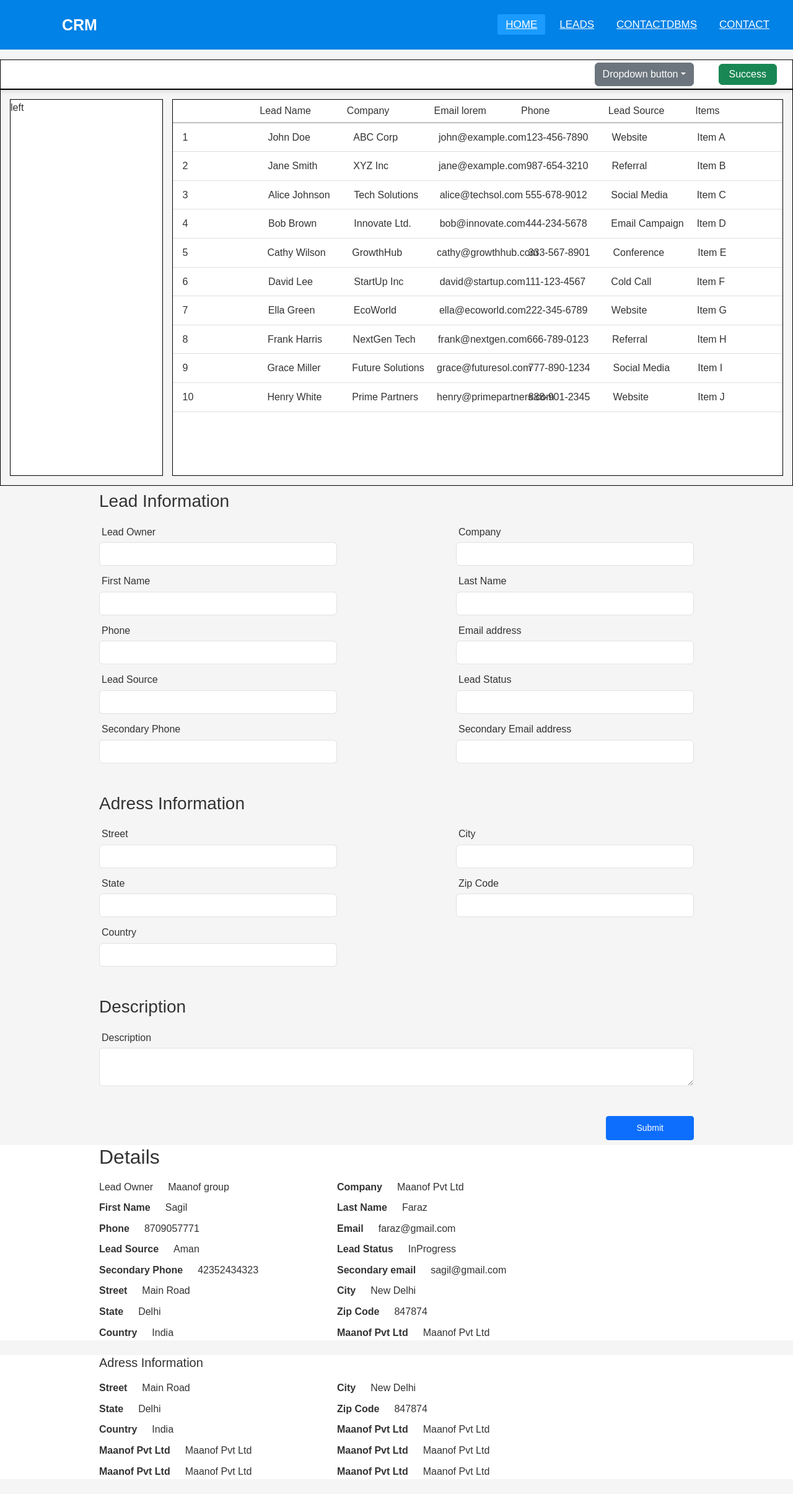
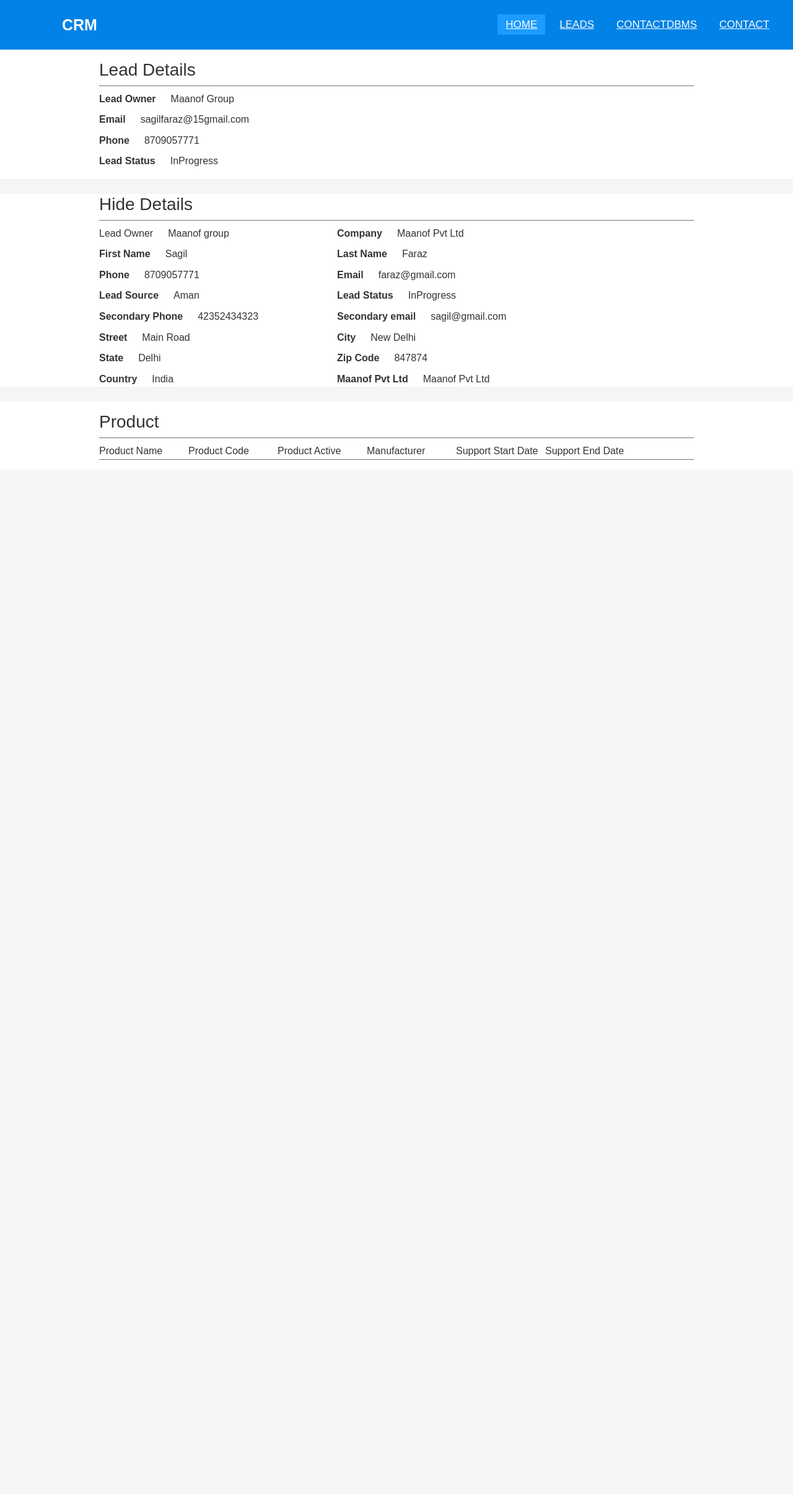
Before and after one commit to shin-igami/crm, a React (Create React App) app in the folder frontend/: page / in a window 1280 px wide. Shown: the whole page at 62% size. After the commit the page ends 800 px from the top, so only its background shows below. Built offline with nearby package versions, Linux system fonts and the light colour scheme.

Commit message:
fronetend

```diff
--- a/frontend/src/App.js
+++ b/frontend/src/App.js
@@ -11,8 +11,8 @@ function App() {
     <>
 
     <Navbar/>
-    <Leads/>
-    <LeadForms/>
+    {/* <Leads/>
+    <LeadForms/> */}
     <LeadDetails/>
     </>
   );
--- a/frontend/src/Components/LeadDetails/LeadDetails.js
+++ b/frontend/src/Components/LeadDetails/LeadDetails.js
@@ -3,10 +3,51 @@ import React from 'react'
 function LeadDetails() {
     return (
         <div>
-            <div className="LeadInformation " style={{ backgroundColor: 'white' }}>
+                 <div className="LeadInformation  py-2  " style={{ backgroundColor: 'white' }}>
 
-                <div className="rows d-flex   my-2 w-75 mx-auto">
-                <h2>Details</h2>
+             <div className="rows d-flex   my-2 w-75 mx-auto border-bottom border-secondary border-1">
+             <h3>Lead Details</h3>
+             </div>
+             <div className="rows d-flex   my-2 w-75 mx-auto">
+                 <div class=" d-flex  " style={{ width: "40%", height: "fit-content" }}>
+                     <p className=' me-4 my-0 fw-semibold  ' style={{ height: "fit-content" }} >Lead Owner</p>
+                     <p className=' my-0    ' style={{ height: "fit-content" }}> Maanof Group</p>
+                 </div>
+
+
+             </div>
+             <div className="rows d-flex   my-2 w-75 mx-auto">
+                 <div class=" d-flex  " style={{ width: "40%", height: "fit-content" }}>
+                     <p className=' me-4 my-0 fw-semibold  ' style={{ height: "fit-content" }} > Email</p>
+                     <p className=' my-0    ' style={{ height: "fit-content" }}> sagilfaraz@15gmail.com</p>
+                 </div>
+
+
+             </div>
+             <div className="rows d-flex   my-2 w-75 mx-auto">
+                 <div class=" d-flex  " style={{ width: "40%", height: "fit-content" }}>
+                     <p className=' me-4 my-0 fw-semibold  ' style={{ height: "fit-content" }} > Phone</p>
+                     <p className=' my-0    ' style={{ height: "fit-content" }}> 8709057771</p>
+                 </div>
+
+
+             </div>
+             <div className="rows d-flex   my-2 w-75 mx-auto">
+                 <div class=" d-flex  " style={{ width: "40%", height: "fit-content" }}>
+                     <p className=' me-4 my-0 fw-semibold  ' style={{ height: "fit-content" }} > Lead Status</p>
+                     <p className=' my-0    ' style={{ height: "fit-content" }}> InProgress</p>
+                 </div>
+
+
+             </div>
+
+
+
+         </div>
+            <div className="LeadInformation my-4" style={{ backgroundColor: 'white' }}>
+
+                <div className="rows d-flex   my-2 w-75 mx-auto border-bottom border-secondary border-1">
+                <h3>Hide Details</h3>
                 </div>
                 <div className="rows d-flex   my-2 w-75 mx-auto">
                     <div class=" d-flex  " style={{ width: "40%", height: "fit-content" }}>
@@ -99,69 +140,25 @@ function LeadDetails() {
 
 
             </div>
-            <div className="LeadInformation my-4" style={{ backgroundColor: 'white' }}>
+            <div className="LeadInformation my-4 py-2" style={{ backgroundColor: 'white' }}>
 
-                <div className="rows d-flex   my-2 w-75 mx-auto">
-                <h5>Adress Information</h5>
-                </div>
-                <div className="rows d-flex   my-2 w-75 mx-auto">
-                    <div class=" d-flex  " style={{ width: "40%", height: "fit-content" }}>
-                        <p className=' me-4 my-0 fw-semibold  ' style={{ height: "fit-content" }} >Street</p>
-                        <p className=' my-0    ' style={{ height: "fit-content" }}> Main Road</p>
-                    </div>
-                    <div class=" d-flex   " style={{ width: "40%", height: "fit-content" }}>
-                        <p className='   me-4 my-0 fw-semibold  ' style={{ height: "fit-content" }} > City</p>
-                        <p className=' my-0    ' style={{ height: "fit-content" }}> New Delhi</p>
-                    </div>
+             <div className="rows d-flex   my-2 w-75 mx-auto border-bottom border-secondary border-1">
+             <h3>Product</h3>
+             </div>
+             <div className="rows d-flex my-2 w-75 mx-auto border-bottom border-secondary border-1">
+            <div className="items">Product Name </div>
+            <div className="items">Product Code </div>
+            <div className="items">Product Active  </div>
+            <div className="items">Manufacturer</div>
+            <div className="items">Support Start Date</div>
+            <div className="items">Support End Date</div>
 
-                </div>
-                <div className="rows d-flex   my-2 w-75 mx-auto">
-                    <div class=" d-flex  " style={{ width: "40%", height: "fit-content" }}>
-                        <p className=' me-4 my-0 fw-semibold  ' style={{ height: "fit-content" }} > State</p>
-                        <p className=' my-0    ' style={{ height: "fit-content" }}> Delhi</p>
-                    </div>
-                    <div class=" d-flex   " style={{ width: "40%", height: "fit-content" }}>
-                        <p className='   me-4 my-0 fw-semibold  ' style={{ height: "fit-content" }} > Zip Code</p>
-                        <p className=' my-0    ' style={{ height: "fit-content" }}> 847874</p>
-                    </div>
-
-                </div>
-                <div className="rows d-flex   my-2 w-75 mx-auto">
-                    <div class=" d-flex  " style={{ width: "40%", height: "fit-content" }}>
-                        <p className=' me-4 my-0 fw-semibold  ' style={{ height: "fit-content" }} > Country</p>
-                        <p className=' my-0    ' style={{ height: "fit-content" }}> India</p>
-                    </div>
-                    <div class=" d-flex   " style={{ width: "40%", height: "fit-content" }}>
-                        <p className='   me-4 my-0 fw-semibold  ' style={{ height: "fit-content" }} > Maanof Pvt Ltd</p>
-                        <p className=' my-0    ' style={{ height: "fit-content" }}> Maanof Pvt Ltd</p>
-                    </div>
-
-                </div>
-                <div className="rows d-flex   my-2 w-75 mx-auto">
-                    <div class=" d-flex  " style={{ width: "40%", height: "fit-content" }}>
-                        <p className=' me-4 my-0 fw-semibold  ' style={{ height: "fit-content" }} > Maanof Pvt Ltd</p>
-                        <p className=' my-0    ' style={{ height: "fit-content" }}> Maanof Pvt Ltd</p>
-                    </div>
-                    <div class=" d-flex   " style={{ width: "40%", height: "fit-content" }}>
-                        <p className='   me-4 my-0 fw-semibold  ' style={{ height: "fit-content" }} > Maanof Pvt Ltd</p>
-                        <p className=' my-0    ' style={{ height: "fit-content" }}> Maanof Pvt Ltd</p>
-                    </div>
-
-                </div>
-                <div className="rows d-flex   my-2 w-75 mx-auto">
-                    <div class=" d-flex  " style={{ width: "40%", height: "fit-content" }}>
-                        <p className=' me-4 my-0 fw-semibold  ' style={{ height: "fit-content" }} > Maanof Pvt Ltd</p>
-                        <p className=' my-0    ' style={{ height: "fit-content" }}> Maanof Pvt Ltd</p>
-                    </div>
-                    <div class=" d-flex   " style={{ width: "40%", height: "fit-content" }}>
-                        <p className='   me-4 my-0 fw-semibold  ' style={{ height: "fit-content" }} > Maanof Pvt Ltd</p>
-                        <p className=' my-0    ' style={{ height: "fit-content" }}> Maanof Pvt Ltd</p>
-                    </div>
-
-                </div>
+           </div>
 
 
-            </div>
+
+
+         </div>
         </div>
     )
 }
```
